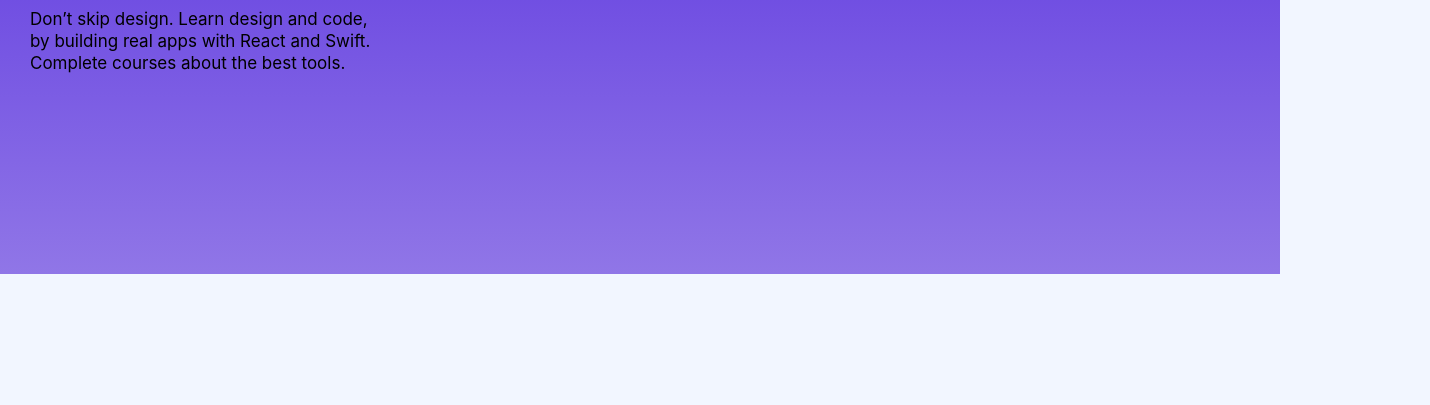
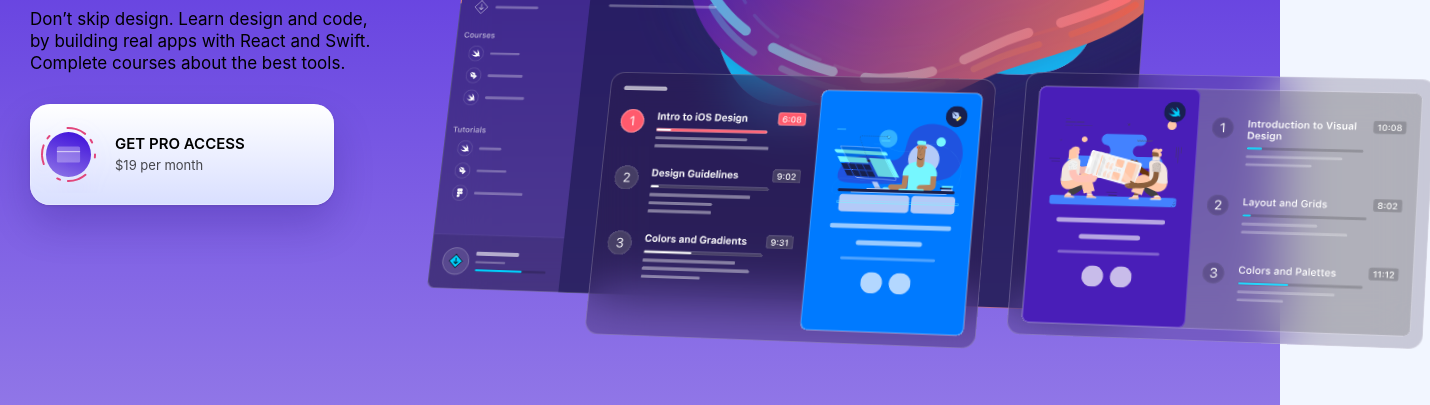
Before and after one commit to navin-moorthy/designcodeweb, a Gatsby site: page / in a window 1280 px wide. Shown: the part 402-807 px from the top of the page, 1430 px wide, since content can reach past the window. Built offline with nearby package versions, Linux system fonts and the light colour scheme; Gatsby itself is replaced by a stand-in of ours.

Commit message:
feat(mockup): 💫 add transition perspective styles

```diff
--- /dev/null
+++ b/src/components/animations/MockupAnimations.js
@@ -0,0 +1,150 @@
+import React from "react"
+import styled from "styled-components"
+
+export default function MockupAnimation() {
+  return (
+    <Wrapper>
+      <div className="mockup1" />
+      <div className="mockup2" />
+      <div className="mockup3" />
+      <div className="mockup4" />
+      <div className="mockup5" />
+    </Wrapper>
+  )
+}
+
+const Wrapper = styled.div`
+  position: relative;
+  perspective: 5000;
+  perspective-origin: top left;
+
+  div {
+    transform: rotateY(-20deg) rotateX(20deg);
+    transform-origin: bottom left;
+  }
+
+  * {
+    transition: 1s cubic-bezier(0.075, 0.82, 0.165, 1);
+  }
+
+  :hover div {
+    transform: rotateX(0deg) rotateY(0deg);
+
+    &.mockup1 {
+      transform: translate(-30px, -30px);
+      transition-delay: 0.1s;
+    }
+    &.mockup2 {
+      transform: translate(0, -30px);
+      transition-delay: 0.2s;
+    }
+    &.mockup3 {
+      transition-delay: 0s;
+    }
+    &.mockup4 {
+      transform: translate(-120px, 30px);
+      transition-delay: 0.1s;
+    }
+    &.mockup5 {
+      transform: translate(-90px, 30px);
+      transition-delay: 0.2s;
+    }
+
+    :hover {
+      filter: brightness(150%) saturate(120%);
+    }
+  }
+
+  .mockup1 {
+    position: absolute;
+    width: 183px;
+    height: 120px;
+    left: 0;
+    top: 0px;
+
+    background: url("/images/animations/mockup1.svg"),
+      radial-gradient(
+        218.51% 281.09% at 100% 100%,
+        rgba(253, 63, 51, 0.6) 0%,
+        rgba(76, 0, 200, 0.6) 45.83%,
+        rgba(76, 0, 200, 0.6) 100%
+      );
+    border: 0.273134px solid rgba(255, 255, 255, 0.3);
+    box-sizing: border-box;
+    box-shadow: 0px 16.3881px 32.7761px rgba(99, 30, 187, 0.5);
+    backdrop-filter: blur(21.8507px);
+    /* Note: backdrop-filter has minimal browser support */
+
+    border-radius: 16px;
+  }
+
+  .mockup2 {
+    position: absolute;
+    width: 183px;
+    height: 120px;
+    left: 214px;
+    top: 0px;
+
+    background: url("/images/animations/mockup2.svg"),
+      linear-gradient(
+        198.85deg,
+        #4316db 12.72%,
+        #9076e7 54.49%,
+        #a2eeff 100.01%
+      );
+    border: 0.27304px solid rgba(255, 255, 255, 0.5);
+    box-shadow: 0px 8.19119px 16.3824px rgba(0, 0, 0, 0.1),
+      0px 16.3824px 32.7648px rgba(0, 0, 0, 0.15);
+    backdrop-filter: blur(21.8432px);
+    /* Note: backdrop-filter has minimal browser support */
+
+    border-radius: 16.3824px;
+  }
+
+  .mockup3 {
+    position: absolute;
+    width: 701px;
+    height: 428px;
+    left: 37px;
+    top: 60px;
+
+    background: url("/images/animations/mockup3.svg"), rgba(23, 12, 61, 0.5);
+    border: 0.342305px solid rgba(255, 255, 255, 0.2);
+    backdrop-filter: blur(27.3844px);
+    /* Note: backdrop-filter has minimal browser support */
+
+    border-radius: 6.8461px;
+  }
+
+  .mockup4 {
+    position: absolute;
+    width: 399px;
+    height: 274px;
+    left: 194px;
+    top: 262px;
+
+    background: url("/images/animations/mockup4.svg"), rgba(39, 20, 62, 0.3);
+    border: 0.5px solid rgba(255, 255, 255, 0.2);
+    box-sizing: border-box;
+    backdrop-filter: blur(27.3844px);
+    /* Note: backdrop-filter has minimal browser support */
+
+    border-radius: 14px;
+  }
+
+  .mockup5 {
+    position: absolute;
+    width: 412px;
+    height: 274px;
+    left: 616px;
+    top: 262px;
+
+    background: url("/images/animations/mockup5.svg"), rgba(39, 20, 62, 0.2);
+    border: 0.5px solid rgba(255, 255, 255, 0.2);
+    box-sizing: border-box;
+    backdrop-filter: blur(27.3844px);
+    /* Note: backdrop-filter has minimal browser support */
+
+    border-radius: 14px;
+  }
+`
--- /dev/null
+++ b/src/components/buttons/PurchaseButton.js
@@ -0,0 +1,98 @@
+import React from "react"
+import styled from "styled-components"
+import { Caption2, SmallText } from "../styles/TextStyles"
+
+export default function PurchaseButton(props) {
+  const { title, subtitle } = props
+
+  return (
+    <Wrapper>
+      <IconWrapper>
+        <Icon src="/images/icons/credit.svg" />
+        <Ring src="/images/icons/icon-ring.svg" />
+      </IconWrapper>
+      <TextWrapper>
+        <Title>{title || "Get Pro Access"}</Title>
+        <Subtitle>{subtitle || "$19 per month"}</Subtitle>
+      </TextWrapper>
+    </Wrapper>
+  )
+}
+
+const Wrapper = styled.div`
+  max-width: 280px;
+  height: 77px;
+  padding: 12px;
+  background: linear-gradient(180deg, #ffffff 0%, #d9dfff 100%);
+  box-shadow: 0px 1px 3px rgba(0, 0, 0, 0.1),
+    0px 20px 40px rgba(23, 0, 102, 0.2),
+    inset 0px 0px 0px 0.5px rgba(255, 255, 255, 0.5);
+  border-radius: 20px;
+  border: 0px;
+  display: grid;
+  grid-template-columns: 53px auto;
+  justify-content: start;
+  align-items: center;
+  gap: 20px;
+
+  *,
+  & {
+    transition: 1s cubic-bezier(0.075, 0.82, 0.165, 1);
+  }
+
+  :hover {
+    box-shadow: 0px 1px 3px rgba(0, 0, 0, 0.1),
+      0px 30px 60px rgba(23, 0, 102, 0.5),
+      inset 0px 0px 0px 0.5px rgba(255, 255, 255, 0.5);
+    transform: translateY(-3px);
+  }
+`
+
+const TextWrapper = styled.div`
+  display: grid;
+  gap: 4px;
+`
+
+const Title = styled(Caption2)`
+  color: black;
+`
+
+const Subtitle = styled(SmallText)`
+  color: black;
+  opacity: 0.7;
+`
+
+const IconWrapper = styled.div`
+  width: 45px;
+  height: 45px;
+  background: linear-gradient(200.44deg, #4316db 13.57%, #9076e7 98.38%);
+  border-radius: 50%;
+  display: grid;
+  justify-content: center;
+  align-content: center;
+  position: relative;
+  justify-self: center;
+
+  ${Wrapper}:hover & {
+    filter: hue-rotate(10deg) brightness(150%) saturate(120%);
+  }
+`
+
+const Icon = styled.img`
+  width: 29px;
+  height: 29px;
+
+  ${Wrapper}:hover & {
+    transform: scale(1.2);
+  }
+`
+
+const Ring = styled.img`
+  position: absolute;
+  top: -15px;
+  left: -16px;
+
+  ${Wrapper}:hover & {
+    transform: rotate(30deg) scale(1.2) translate(1px, 1px);
+  }
+`
--- a/src/components/sections/HeroSection.js
+++ b/src/components/sections/HeroSection.js
@@ -1,5 +1,8 @@
+import { Link } from "gatsby"
 import React from "react"
 import styled from "styled-components"
+import MockupAnimation from "../animations/MockupAnimations"
+import PurchaseButton from "../buttons/PurchaseButton"
 import { themes } from "../styles/ColorStyles"
 import { H1, MediumText } from "../styles/TextStyles"
 
@@ -16,7 +19,11 @@
             Don’t skip design. Learn design and code, by building real apps with
             React and Swift. Complete courses about the best tools.
           </Description>
+          <Link to="/page-2">
+            <PurchaseButton />
+          </Link>
         </TextWrapper>
+        <MockupAnimation />
       </ContentWrapper>
     </Wrapper>
   )
@@ -32,6 +39,8 @@
   max-width: 1234px;
   padding: 200px 30px;
   margin: 0 auto;
+  display: grid;
+  grid-template-columns: 360px auto;
 `
 
 const TextWrapper = styled.div`
```
